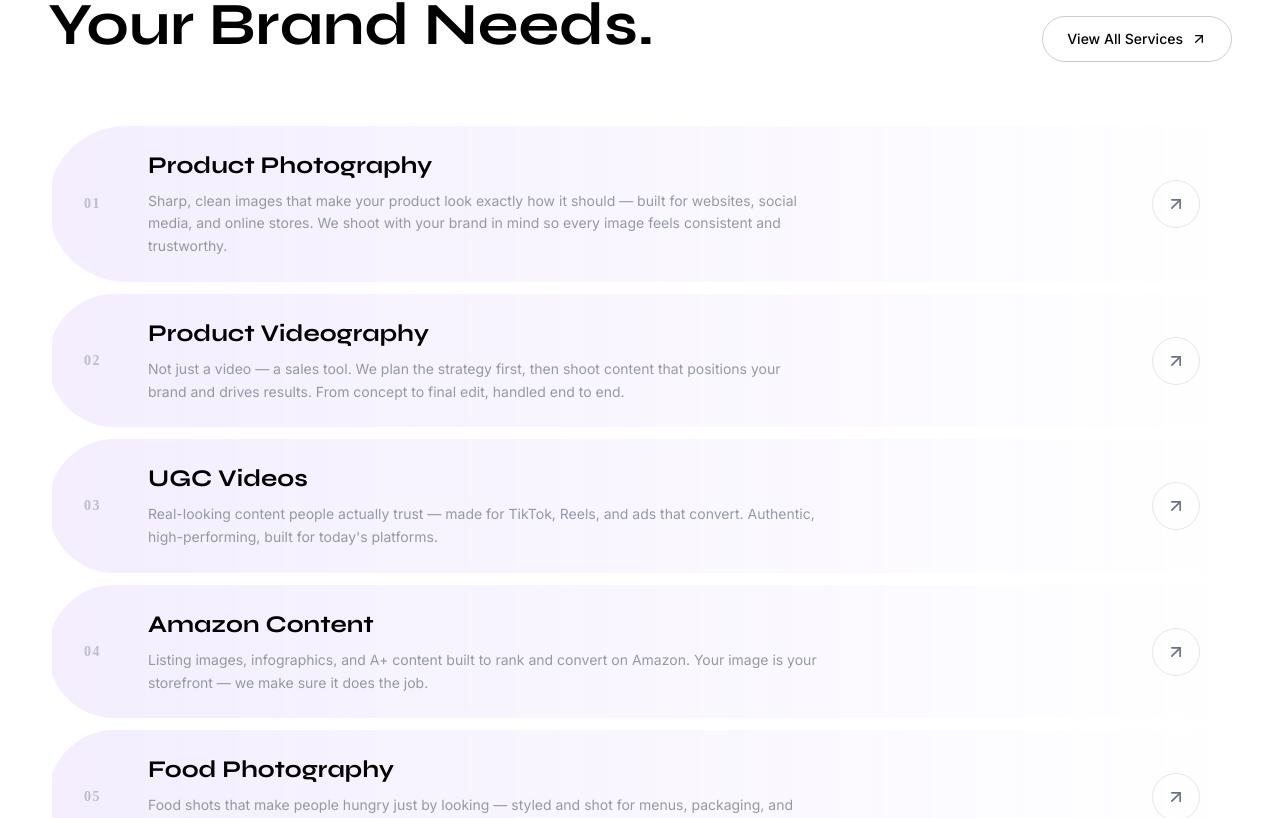
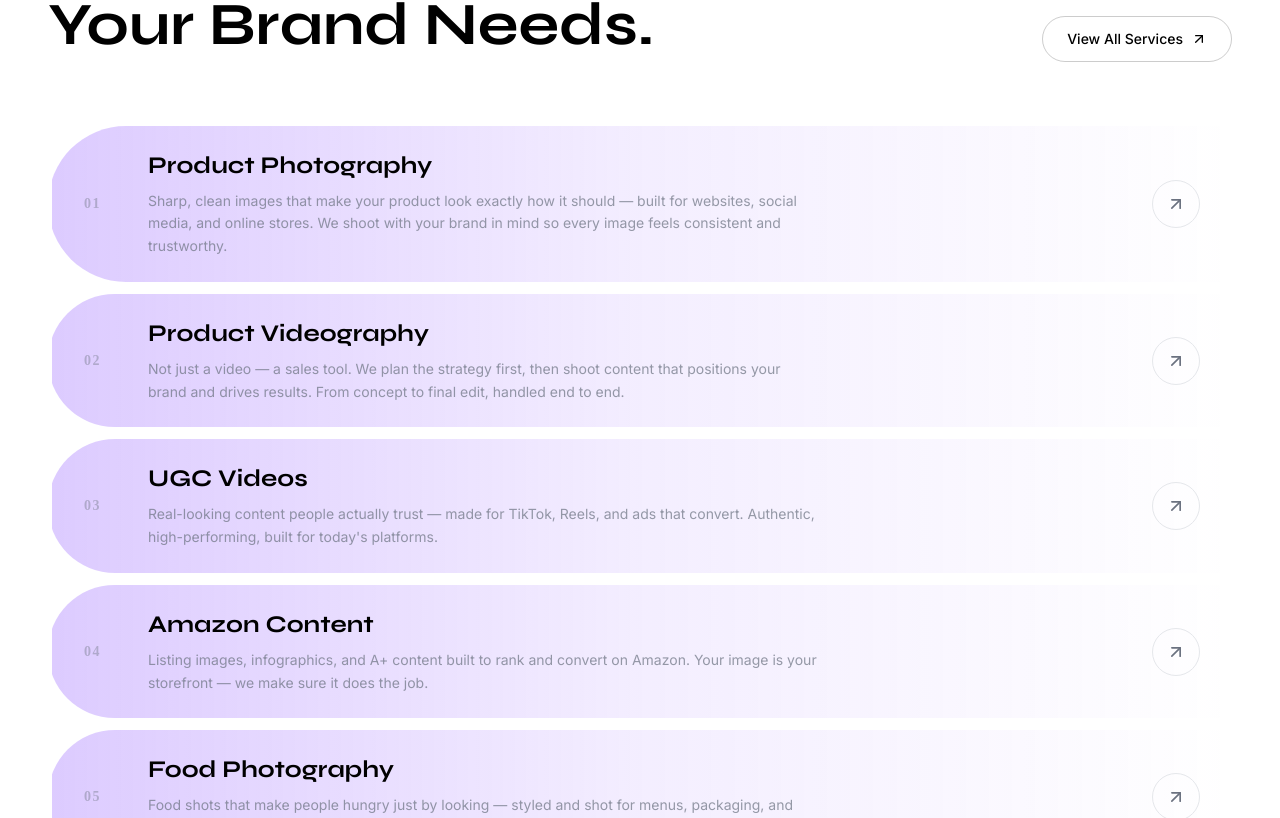
Before and after one commit to MUHAMMADABUZAR1560/ahsan-art, a Next.js app: page / in a window 1280 px wide. Shown: the part 2636-3454 px from the top of the page. Built offline with nearby package versions, Linux system fonts and the light colour scheme; no server answers.

Commit message:
UI: Increase purple gradient opacity on services list for better visibility

```diff
--- a/components/sections/services-preview.tsx
+++ b/components/sections/services-preview.tsx
@@ -111,7 +111,7 @@ export function ServicesPreview() {
                 href={service.href}
                 onMouseEnter={() => setHoveredIndex(index)}
                 onMouseLeave={() => setHoveredIndex(null)}
-                className="group flex items-center gap-4 md:gap-8 py-5 md:py-6 px-4 md:px-8 transition-all duration-300 rounded-l-[2rem] md:rounded-l-full bg-gradient-to-r from-primary/10 via-primary/5 to-transparent border-l-4 border-transparent hover:border-primary"
+                className="group flex items-center gap-4 md:gap-8 py-5 md:py-6 px-4 md:px-8 transition-all duration-300 rounded-l-[2rem] md:rounded-l-full bg-gradient-to-r from-primary/30 via-primary/10 to-transparent border-l-4 border-transparent hover:border-primary"
               >
                 {/* Number */}
                 <span className={`text-xs md:text-sm font-mono font-bold tracking-widest transition-colors duration-300 flex-shrink-0 w-8 ${hoveredIndex === index ? "text-primary" : "text-muted-foreground/40"}`}>
```
